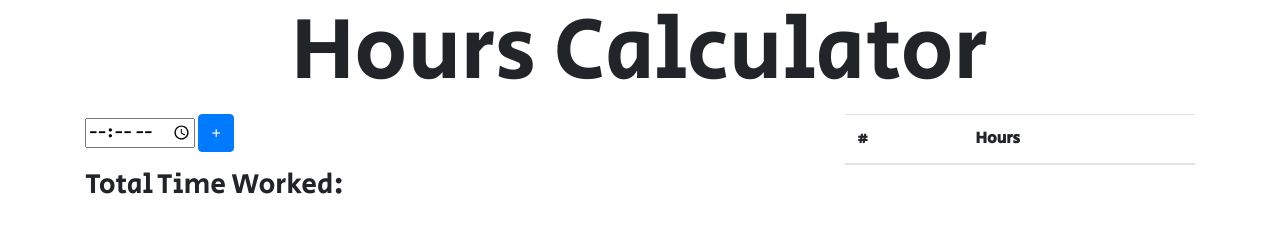
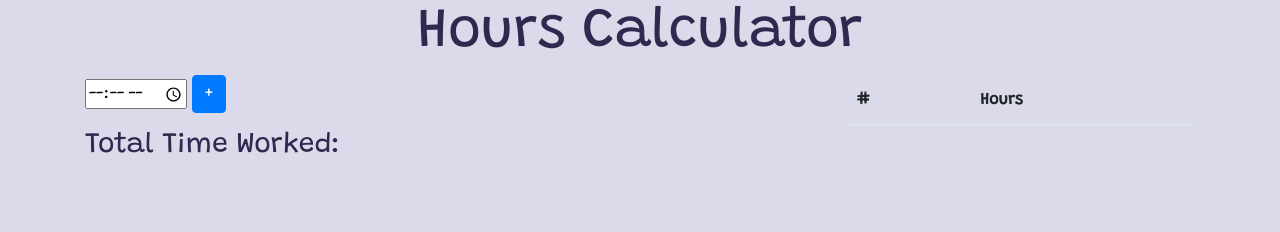
Before and after one commit to bowtiesofry/bowtiesofry.github.io, a plain HTML site: page index.html in a window 1280 px wide. Drawn offline with nearby package versions, Linux system fonts and the light colour scheme.

Commit message:
minor changes to styling

```diff
--- a/index.html
+++ b/index.html
@@ -6,7 +6,7 @@
     <meta http-equiv="X-UA-Compatible" content="ie=edge">
 
     <!-- Google Fonts -->
-    <link href="https://fonts.googleapis.com/css2?family=Secular+One&display=swap" rel="stylesheet">
+     <link href="https://fonts.googleapis.com/css2?family=Grandstander&display=swap" rel="stylesheet">
 
     <!-- BS4 stylesheet -->
     <link rel="stylesheet" href="https://stackpath.bootstrapcdn.com/bootstrap/4.5.2/css/bootstrap.min.css" integrity="sha384-JcKb8q3iqJ61gNV9KGb8thSsNjpSL0n8PARn9HuZOnIxN0hoP+VmmDGMN5t9UJ0Z" crossorigin="anonymous">
@@ -19,7 +19,7 @@
 <body>
 
     <div class="text-center">
-        <h1 class=display-2>Hours Calculator</h1>
+        <h1 class=display-4>Hours Calculator</h1>
     </div>
 
     <div class="container">
--- a/styles/style.css
+++ b/styles/style.css
@@ -1,4 +1,10 @@
 body {
+    /* Lavendar Web */
+    background-color: #DBDAEA;
+
     /* Google Fonts */
-    font-family: 'Secular One', sans-serif;
+    font-family: 'Grandstander', cursive;
+
+    /* Space Cadet - Dark Purple */
+    color: #2E294E;
 }
```
